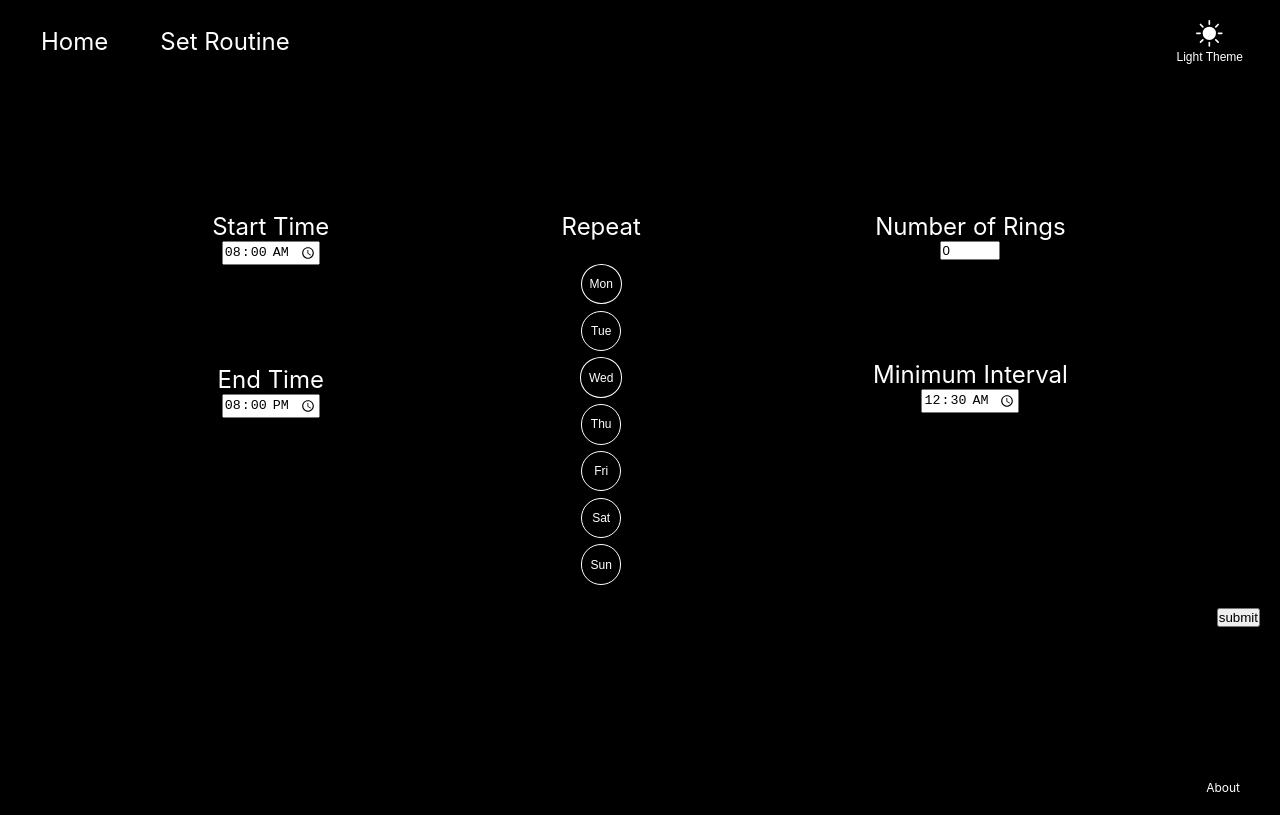
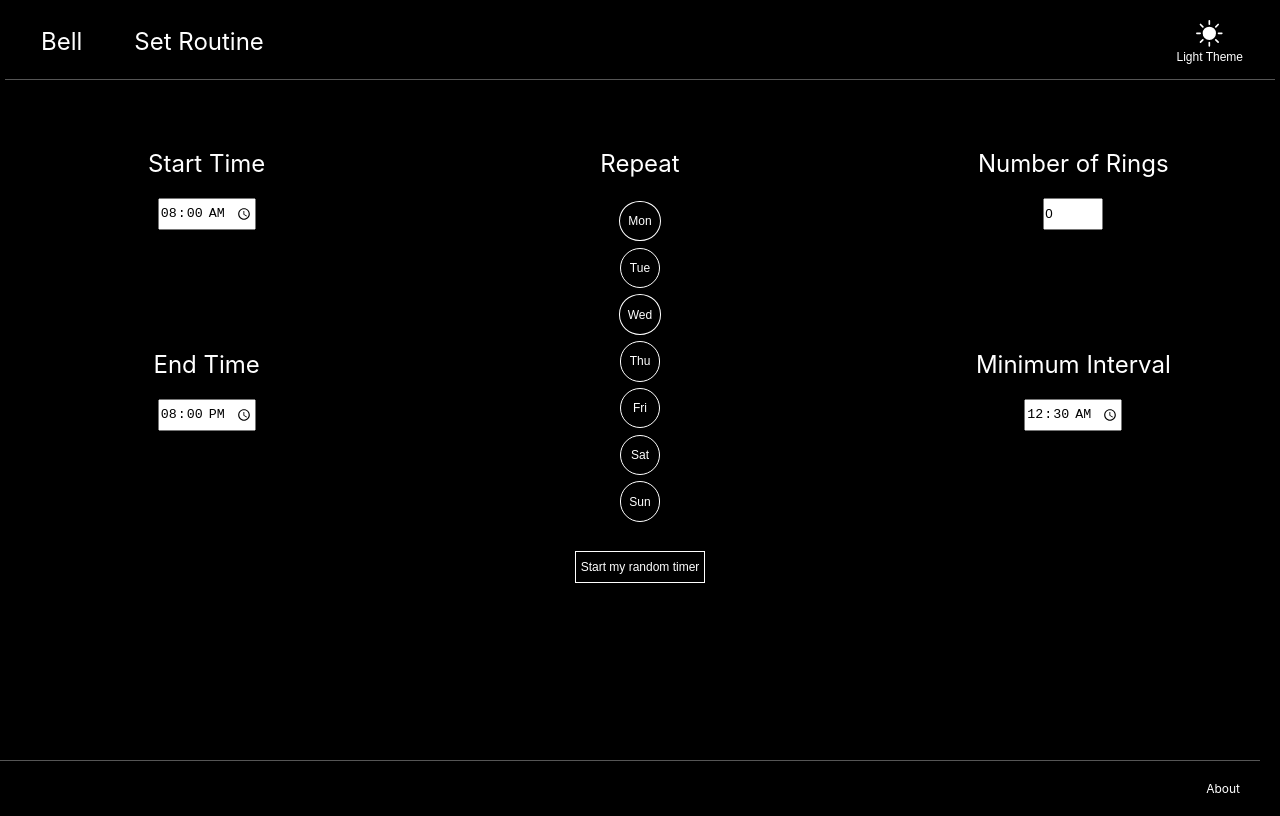
Before and after one commit to GPSPic/RandomBellWeb, a React (Create React App) app: page /setRoutine in a window 1280 px wide. Built offline with nearby package versions, Linux system fonts and the light colour scheme.

Commit message:
CSS in setRoutine

```diff
--- a/src/components/Menu/Footer.js
+++ b/src/components/Menu/Footer.js
@@ -1,16 +1,14 @@
 import { Link } from "react-router-dom";
 import SmallText from "../texts/SmallText";
-import './Menu.css'
+import "./Menu.css";
 
 const Footer = () => {
   return (
-    <>
-      <footer>
-        <Link to="/about">
-          <SmallText text="About" />
-        </Link>
-      </footer>
-    </>
+    <footer>
+      <Link to="/about">
+        <SmallText text="About" />
+      </Link>
+    </footer>
   );
 };
 
--- a/src/components/Menu/Header.js
+++ b/src/components/Menu/Header.js
@@ -11,7 +11,7 @@ const Header = ({ switchTheme }) => {
           <ul>
             <li>
               <Link to="/">
-                <RegularText text="Home" className="home-link" />
+                <RegularText text="Bell" className="home-link" />
               </Link>
             </li>
             <li>
--- a/src/components/Menu/Menu.css
+++ b/src/components/Menu/Menu.css
@@ -1,9 +1,12 @@
 footer {
+  display:flex;
   flex-shrink: 0;
   padding: 20px;
-  align-self: end;
+  justify-content: end;
   margin-right: 20px;
+  border-top: solid 1px var(--footer-border);
 }
+
 
 header {
   flex-shrink: 0;
@@ -11,6 +14,7 @@ header {
   flex-direction: row;
   justify-content: space-between;
   margin: 5px;
+  border-bottom: solid 1px var(--header-border);
 }
 
 .home-link {
--- a/src/components/SetRoutine/SetRoutine.css
+++ b/src/components/SetRoutine/SetRoutine.css
@@ -3,10 +3,15 @@
     flex-direction: column;
 }
 
-.routine-form{
+.routine-box{
     display:flex;
     flex-direction: column;
     flex-wrap: wrap;
+}
+input{
+    min-height: 2rem;
+    margin:20px;
+
 }
 
 .set-routine {
@@ -15,7 +20,7 @@
     gap: 10px 20px;
     align-items: baseline;
     justify-content: space-evenly;
-    margin-top: 10%;
+    margin-top: 5%;
 }
 
 .set-times{
@@ -23,6 +28,7 @@
     flex-direction: column;
     gap: 100px;
     align-items: center;
+    flex:1;
 }
 
 .start-time {
@@ -42,6 +48,7 @@
     flex-direction: column;
     gap: 100px;
     align-items: center;
+    flex:1;
 }
 
 .ring-num {
@@ -130,11 +137,28 @@
 .days-selector{
     display: flex;
     flex-direction: column;
+    flex:1;
+    align-items: center;
 }
 
-.form-btn{
+.sbt-btn{
     display: flex;
-    align-self: flex-end;
-    margin-right: 20px;
-    margin-top: 20px;
+    align-self: center;
+    justify-content: center;
+    align-items: center;
+    margin-top: 2%;
+    min-height:2rem;
+    min-width: 5rem;
+    padding:5px;
+
 }
+
+.sbt-btn-dark{
+    background-color: var(--sbt-btn-dark);
+    border: solid 1px var(--background-light)
+}
+
+.sbt-btn-light{
+    background-color: var(--sbt-btn-light);
+    border: solid 1px var(--background-dark)
+}
--- a/src/components/SetRoutine/SetRoutine.js
+++ b/src/components/SetRoutine/SetRoutine.js
@@ -7,8 +7,7 @@ import DaysOfWeek from "./DaysOfWeek";
 import MinInterval from "./MinInterval";
 import "../../helpers/colours.css";
 import "./SetRoutine.css";
-import RegularText from "../texts/RegularText";
-import SmallText from "../texts/SmallText";
+import SubmitButton from "./SubmitButton";
 
 const SetRoutine = () => {
   const [startTime, setStartTime] = useState("08:00");
@@ -33,7 +32,7 @@ const SetRoutine = () => {
 
   return (
     <main className="routine-main">
-      <form className="routine-form">
+      <div className="routine-box">
         <div className="set-routine">
           <div className="set-times">
             <StartTime
@@ -59,8 +58,8 @@ const SetRoutine = () => {
             />
           </div>
         </div>
-        <button className="form-btn">submit</button>
-      </form>
+       <SubmitButton />
+      </div>
     </main>
   );
 };
--- /dev/null
+++ b/src/components/SetRoutine/SubmitButton.js
@@ -0,0 +1,17 @@
+import SmallText from "../texts/SmallText";
+import "./SetRoutine.css";
+import "../../helpers/colours.css";
+import { useContext } from "react";
+import { ThemeContext } from "../../containers/Container";
+const SubmitButton = () => {
+      const theme = useContext(ThemeContext)
+      const submitButtonTheme = "sbt-btn-" + theme
+
+  return (
+    <button className={"sbt-btn "+ submitButtonTheme}>
+      <SmallText text="Start my random timer" />
+    </button>
+  );
+};
+
+export default SubmitButton;
--- a/src/helpers/colours.css
+++ b/src/helpers/colours.css
@@ -15,4 +15,8 @@
       --button-selected-light: #bbbbbb;
       --button-selected-light-hover: #333333;
       --button-selected-dark-hover: #bbbbbb;
+      --header-border: #555555;
+      --footer-border:#555555;
+      --sbt-btn-dark:#000;
+      --sbt-btn-light:#fff;
 }
```
